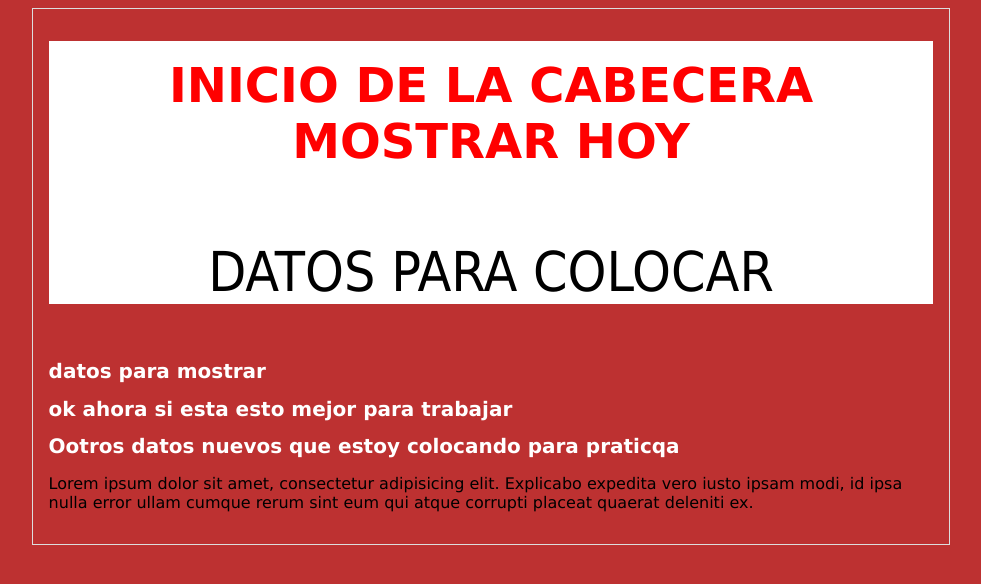
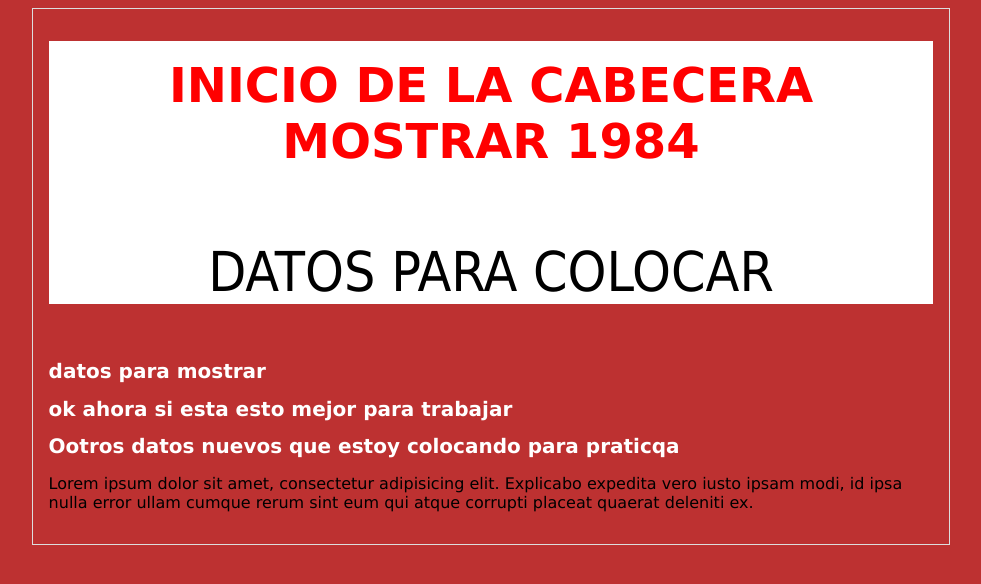
Before and after one commit to RennyDelgado/cocina, a plain HTML site: page index.html in a window 1280 px wide. Shown: the whole page, without its empty margins (149-1130 px from the left). Drawn offline with Linux system fonts and the light colour scheme.

Commit message:
#8 cambio

```diff
--- a/index.html
+++ b/index.html
@@ -12,7 +12,7 @@
 <div id="container">
 
   <div id="cabecera">
-    <h1>INICIO DE LA CABECERA MOSTRAR HOY</h1>
+    <h1>INICIO DE LA CABECERA MOSTRAR 1984</h1>
     <p>datos para colocar</p>
   </div>
 
```
